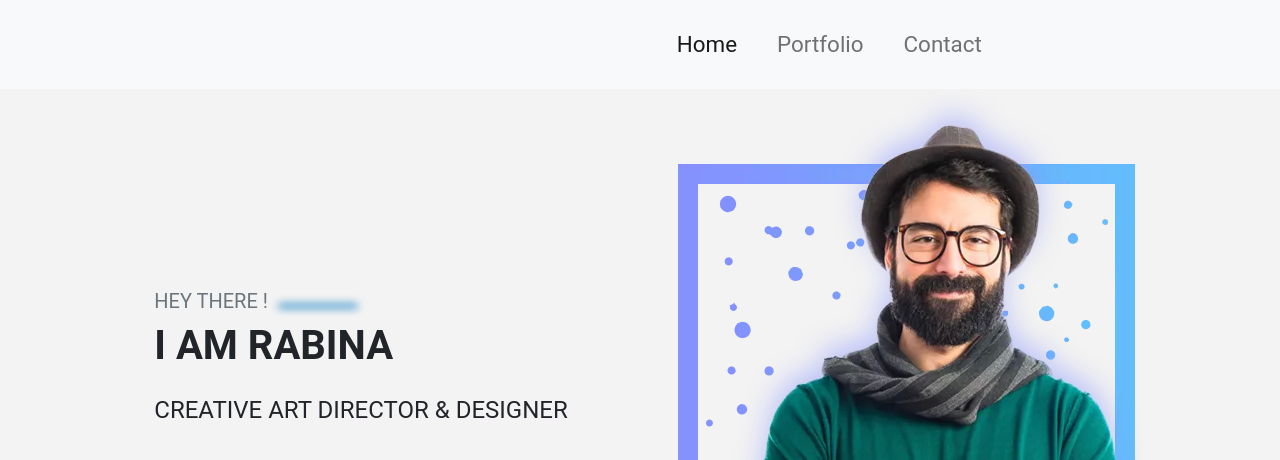
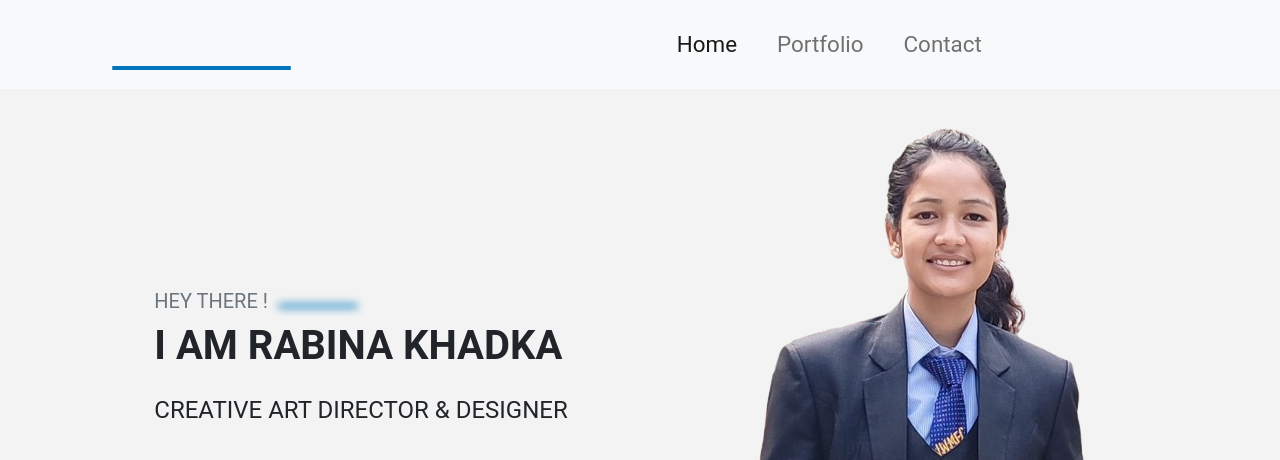
Before and after one commit to nirajan0bohara/rabinakhadka, a plain HTML site: page index.html in a window 1280 px wide. Shown: the top 460 px of the page. Drawn offline with nearby package versions, Linux system fonts and the light colour scheme.

Commit message:
added images

```diff
--- a/index.html
+++ b/index.html
@@ -47,7 +47,7 @@
             <div class="mx-auto centerr">
                 <div class="fs-5 w-auto ">
                     <p class="m-0 text-secondary position-relative">HEY THERE ! <span class="animate"></span></p>
-                    <p class="fs-1 fw-bold ">I AM RABINA</p>
+                    <p class="fs-1 fw-bold ">I AM RABINA KHADKA</p>
                     <p class="fs-4 m-0 ">CREATIVE ART DIRECTOR & DESIGNER</p>
                 </div>
                 <div class="my-5 d-flex gap-4">
@@ -67,7 +67,7 @@
             </div>
         </div>
         <div class="w-50 text-center">
-            <img src="./assets/hero-img.png.webp" alt="" id="hero">
+            <img src="assets/rabina.png" alt="" id="hero">
         </div>
 
 
@@ -98,7 +98,7 @@
 
     <div class="container-fluid d-flex py-5 aboutme">
         <div class="w-50 px-5  d-flex justify-content-center align-items-center aboutImg">
-            <img src="https://preview.colorlib.com/theme/breed2/img/about-us.png" alt="" class="w-100">
+            <img src="assets/rabina2.png" alt="" class="w-100">
         </div>
         <div class="w-50  d-flex align-items-center justify-content-center">
             <div class="" style="">
```
Also changed, not shown: assets/rabina.png (added), assets/rabina2.png (added).
